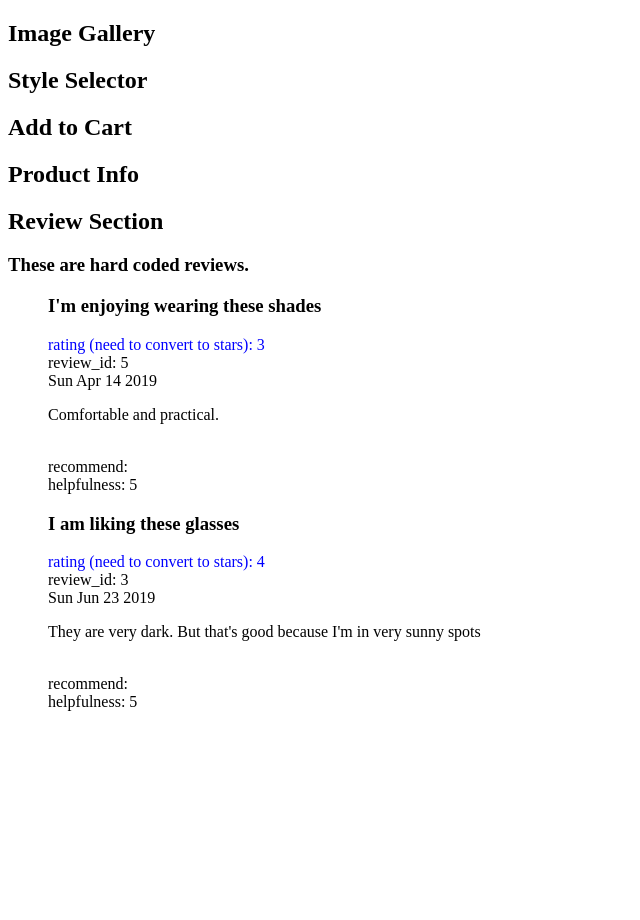
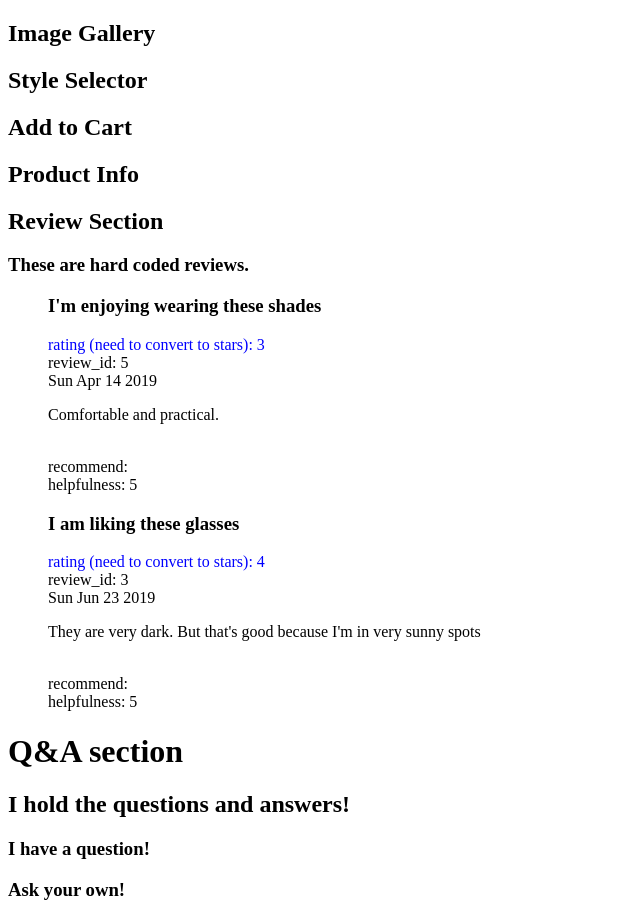
Before and after one commit to Hackreactor-Quantum-of-Solace/Project-Atelier, a React app: page / in a window 1280 px wide. Shown: the whole page, without its empty margins (0-640 px from the left). Before the commit the page ends 800 px from the top, so only its background shows below. Built offline with nearby package versions, Linux system fonts and the light colour scheme; the HTML template or start-up script is replaced by a standard one.

Commit message:
added QnA to the app so that it is visible

```diff
--- a/client/src/components/App.jsx
+++ b/client/src/components/App.jsx
@@ -2,7 +2,7 @@ import React from 'react';
 import Overview from './Overview.jsx';
 import ReviewList from './RatingsReview/List/ReviewList.jsx';
 import Review from './RatingsReview/List/ReviewTile.jsx';
-
+import QuestionsAnswers from './QuestionsAnswers.jsx';
 export default class App extends React.Component {
   constructor(props) {
     super(props);
@@ -13,6 +13,7 @@ export default class App extends React.Component {
       <div>
         <Overview />
         <ReviewList />
+        <QuestionsAnswers />
       </div>
     );
   }
--- a/client/src/components/QuestionsAnswers.jsx
+++ b/client/src/components/QuestionsAnswers.jsx
@@ -12,6 +12,7 @@ export default class QuestionsAnswers extends React.Component {
   render() {
     return (
       <div>
+        <h1>Q&A section</h1>
         <QuestionsList />
         <div>
           <Questions />
--- a/client/src/components/questionsAnswers/PostQuestions.jsx
+++ b/client/src/components/questionsAnswers/PostQuestions.jsx
@@ -1,7 +1,7 @@
 export default function() {
   return (
     <div>
-      <h2>Ask your own!</h2>
+      <h3>Ask your own!</h3>
     </div>
   );
 }
--- a/client/src/components/questionsAnswers/Questions.jsx
+++ b/client/src/components/questionsAnswers/Questions.jsx
@@ -1,7 +1,7 @@
 export default function() {
   return (
     <div>
-      <h2>I have a question!</h2>
+      <h3>I have a question!</h3>
     </div>
   );
 }
```
